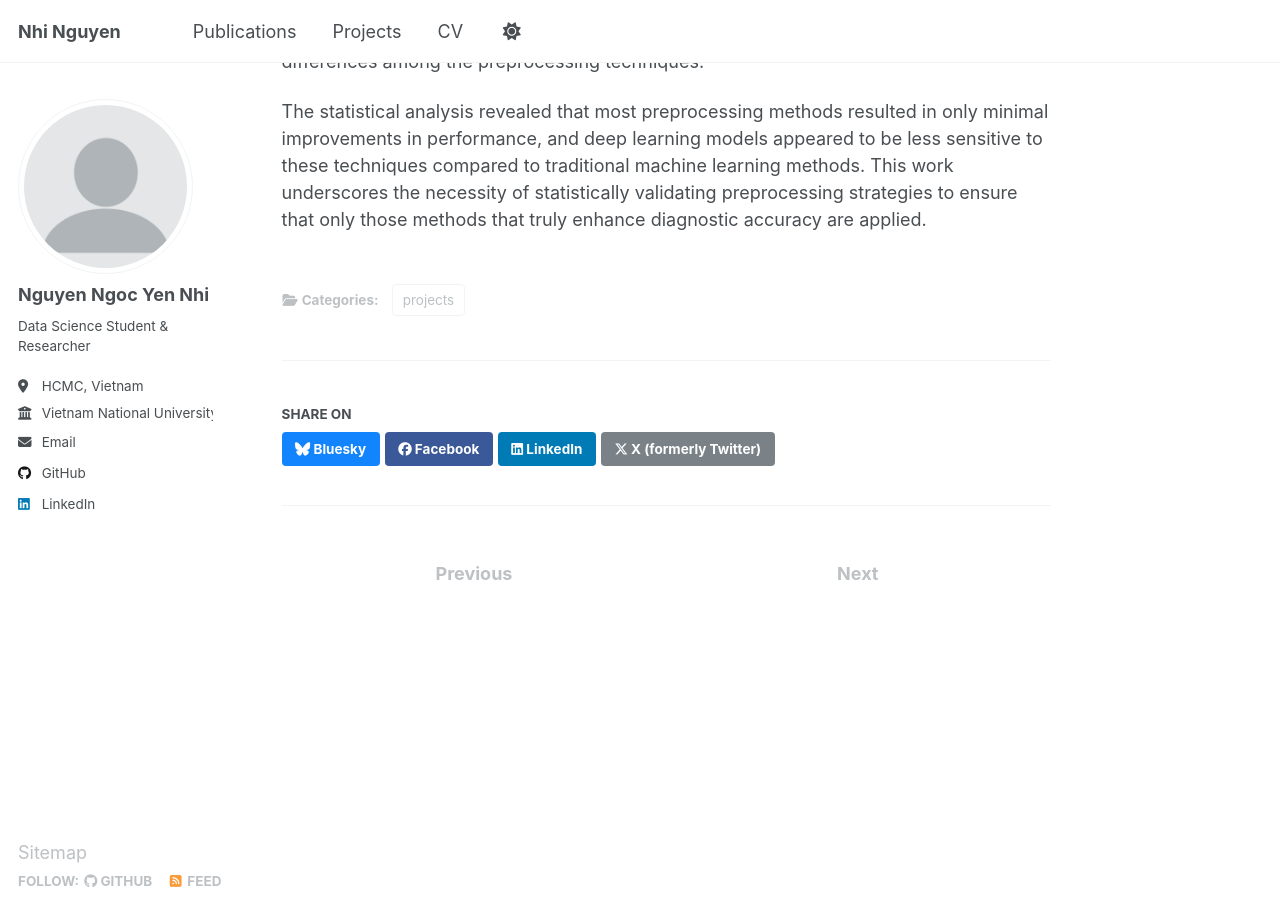
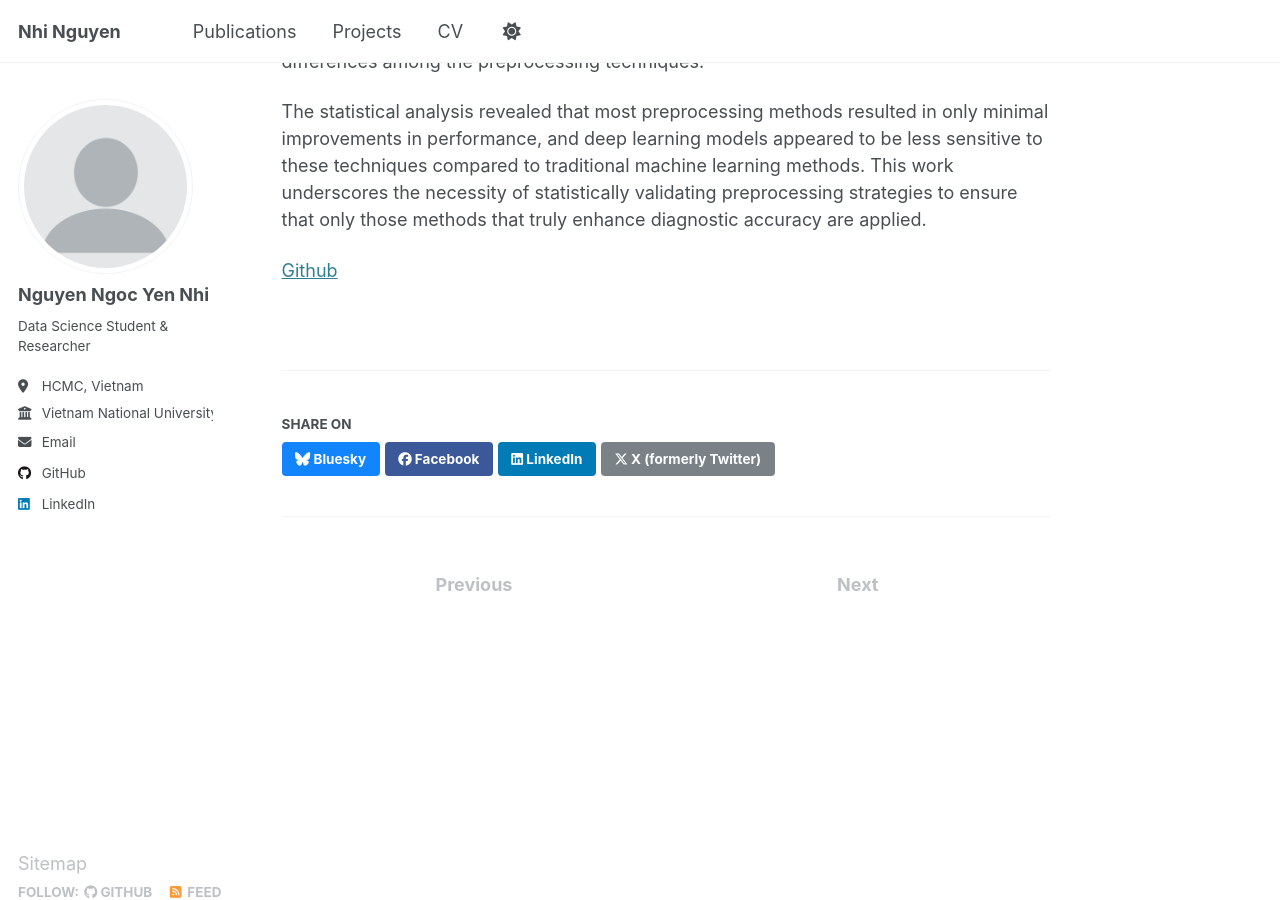
Before and after one commit to dalietnguyen342/dalietnguyen342.github.io, a Jekyll site: the page built from _portfolio/proj5.md, in a window 1280 px wide and 900 px high, scrolled down 469 px. Built offline with Jekyll 4.4.1, drawn with Linux system fonts in a browser that asks for light colours.

Commit message:
Update proj5.md

```diff
--- a/_portfolio/proj5.md
+++ b/_portfolio/proj5.md
@@ -1,14 +1,14 @@
 ---
 title: "Preprocessing Techniques in Diabetic Retinopathy Detection and Diagnosis"
 collection: portfolio
-category: projects
 excerpt: >
   A comprehensive study on the impact of preprocessing techniques in diabetic retinopathy detection, with an emphasis on statistical analysis to evaluate their effectiveness.
 <b>Technologies: "Machine Learning, Deep Learning, Image Processing, Statistical Analysis (ANOVA test - one and two way, Tukey’s post hoc test) </b>"
-projecturl: "https://github.com/NhiNguyen34/dpreprocessing-diabetic-retinopathy"
 ---
 Preprocessing involves eliminating noise and redundant information that may reduce model performance, thereby allowing the model to focus on key features. In this project, our research group analyzed the effectiveness of various preprocessing techniques in the context of diabetic retinopathy detection—a major cause of visual impairment and blindness among diabetic patients.
 
 We implemented two preprocessing methods and applied them across six different models, ranging from traditional machine learning algorithms to advanced deep learning frameworks, using two distinct datasets. To rigorously assess the impact, we placed strong emphasis on statistical evaluation. Our analysis involved one-way and two-way ANOVA with repeated measures, followed by Tukey’s post hoc test, to identify significant differences among the preprocessing techniques.
 
 The statistical analysis revealed that most preprocessing methods resulted in only minimal improvements in performance, and deep learning models appeared to be less sensitive to these techniques compared to traditional machine learning methods. This work underscores the necessity of statistically validating preprocessing strategies to ensure that only those methods that truly enhance diagnostic accuracy are applied.
+
+[Github](https://github.com/NhiNguyen34/DS304.N21.KHDL)
```
